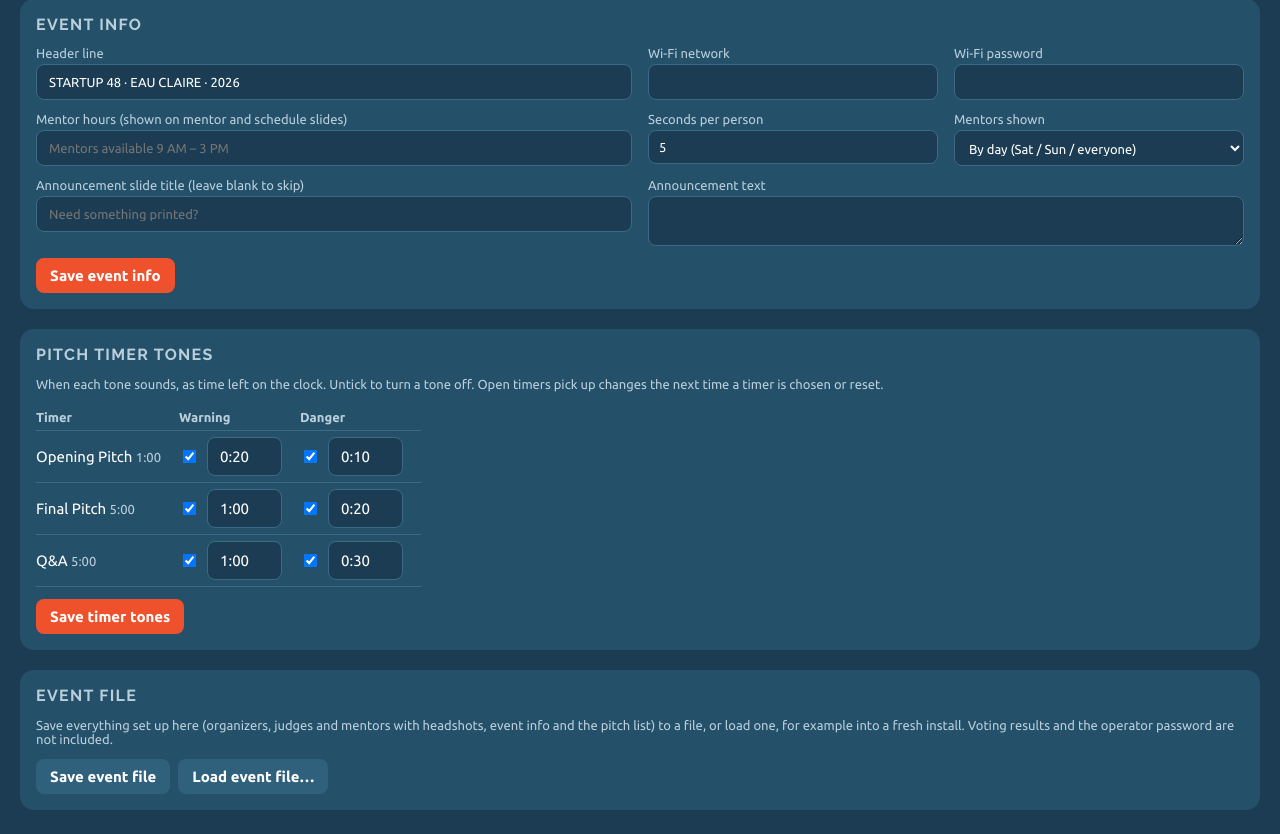
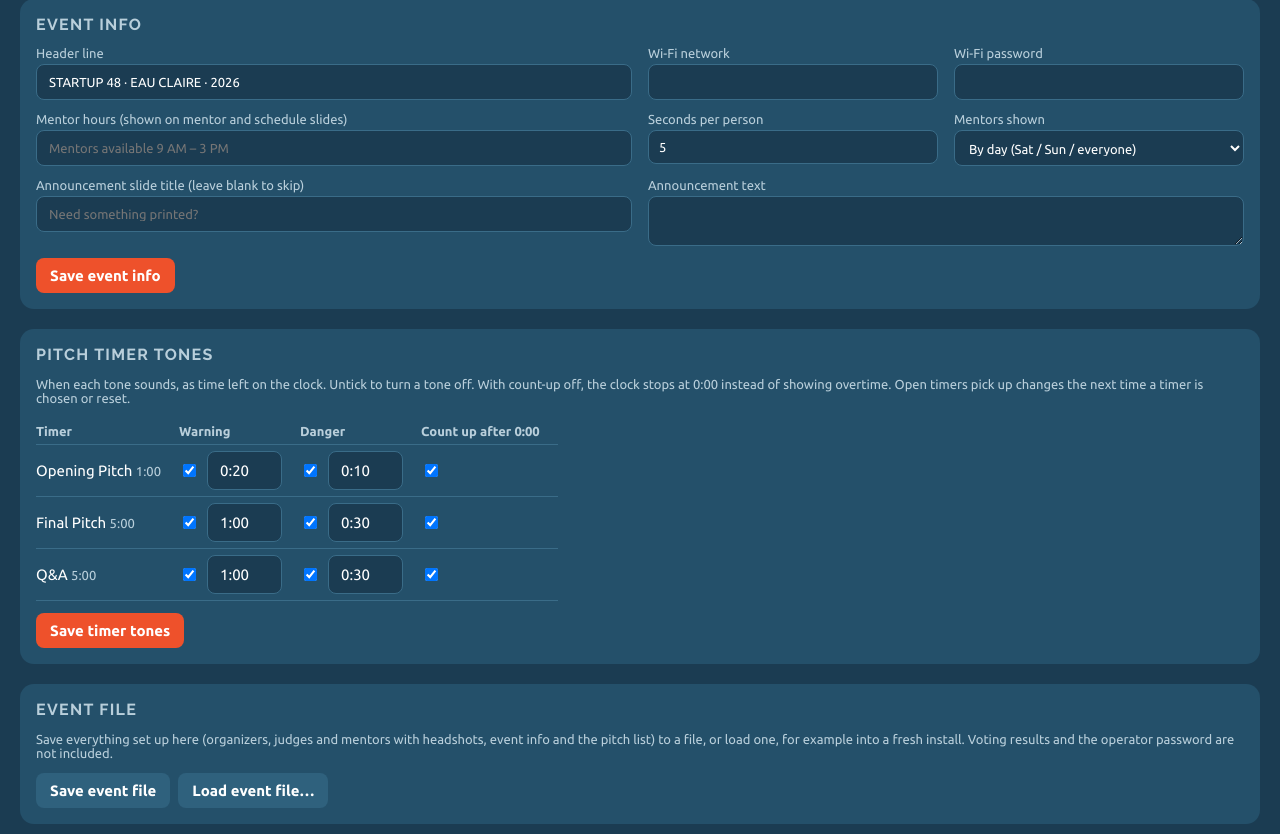
Before and after one commit to robword/s48, a PHP site: page /admin/ in a window 1280 px wide. Shown: the part 626-1460 px from the top of the page. Run offline with PHP 8.4, Linux system fonts and the light colour scheme; the visitor is signed in with stand-in values (Sample User, id 1); data that the repository does not hold is empty.

Commit message:
Timer tones: Final Danger default 0:30, per-timer count-up switch
Final Pitch's Danger tone now defaults to 0:30. Each timer gets a
"Count up after 0:00" checkbox (on by default): with it off the clock
holds at 0:00, flashing red, instead of showing +overtime. Link timers
keep counting up.

Co-Authored-By: Claude Opus 5.5 <noreply@anthropic.com>

```diff
--- a/event-manager/admin/index.php
+++ b/event-manager/admin/index.php
@@ -263,14 +263,14 @@ $csrf = s48_csrf_token();
 
     <section class="sc-info">
       <h2>Pitch timer tones</h2>
-      <p class="muted">When each tone sounds, as time left on the clock. Untick to turn a tone off. Open timers pick up changes the next time a timer is chosen or reset.</p>
+      <p class="muted">When each tone sounds, as time left on the clock. Untick to turn a tone off. With count-up off, the clock stops at 0:00 instead of showing overtime. Open timers pick up changes the next time a timer is chosen or reset.</p>
       <form id="toneForm">
         <table class="tones">
-          <thead><tr><th>Timer</th><th>Warning</th><th>Danger</th></tr></thead>
+          <thead><tr><th>Timer</th><th>Warning</th><th>Danger</th><th>Count up after 0:00</th></tr></thead>
           <tbody>
-            <tr data-timer="opening"><td>Opening Pitch <span class="muted">1:00</span></td><td></td><td></td></tr>
-            <tr data-timer="final"><td>Final Pitch <span class="muted">5:00</span></td><td></td><td></td></tr>
-            <tr data-timer="qa"><td>Q&amp;A <span class="muted">5:00</span></td><td></td><td></td></tr>
+            <tr data-timer="opening"><td>Opening Pitch <span class="muted">1:00</span></td><td></td><td></td><td><input type="checkbox" class="up" aria-label="Opening Pitch counts up after 0:00"></td></tr>
+            <tr data-timer="final"><td>Final Pitch <span class="muted">5:00</span></td><td></td><td></td><td><input type="checkbox" class="up" aria-label="Final Pitch counts up after 0:00"></td></tr>
+            <tr data-timer="qa"><td>Q&amp;A <span class="muted">5:00</span></td><td></td><td></td><td><input type="checkbox" class="up" aria-label="Q&amp;A counts up after 0:00"></td></tr>
           </tbody>
         </table>
         <div class="row"><button class="primary" type="submit">Save timer tones</button><span class="muted" id="toneSaved"></span></div>
@@ -577,13 +577,14 @@ $csrf = s48_csrf_token();
         tr.querySelector('.at[data-tone="' + tone + '"]').value = mmss(v.at);
         tr.classList.toggle('off-' + tone, !v.on);
       });
+      tr.querySelector('.up').checked = ((t[tr.getAttribute('data-timer')] || {}).count_up) !== false;
     });
   }
   $('toneForm').onsubmit = function (e) {
     e.preventDefault();
     var timers = {}, bad = null;
     document.querySelectorAll('#toneForm tr[data-timer]').forEach(function (tr) {
-      var k = tr.getAttribute('data-timer'); timers[k] = {};
+      var k = tr.getAttribute('data-timer'); timers[k] = { count_up: tr.querySelector('.up').checked };
       TONES.forEach(function (tone) {
         var at = parseMmss(tr.querySelector('.at[data-tone="' + tone + '"]').value);
         if (isNaN(at) && !bad) { bad = tr.children[0].firstChild.textContent.trim() + ': enter the ' + tone + ' time as m:ss'; }
--- a/event-manager/inc/showcase.php
+++ b/event-manager/inc/showcase.php
@@ -12,10 +12,10 @@ const S48_GROUPS = ['organizers', 'judges', 'mentors'];
 const S48_MAX_PEOPLE = 60;
 const S48_MAX_PHOTO_BYTES = 1500000;
 // The pitch timer's presets: length in seconds, and when the Warning and Danger tones sound by default
-// (seconds left). Keep in step with PRESETS in timer/index.html.
+// (seconds left). Each can also count up past 0:00 (on by default). Keep in step with PRESETS in timer/index.html.
 const S48_TIMERS = [
     'opening' => ['label' => 'Opening Pitch', 'duration' => 60, 'warning' => 20, 'danger' => 10],
-    'final' => ['label' => 'Final Pitch', 'duration' => 300, 'warning' => 60, 'danger' => 20],
+    'final' => ['label' => 'Final Pitch', 'duration' => 300, 'warning' => 60, 'danger' => 30],
     'qa' => ['label' => 'Q&A', 'duration' => 300, 'warning' => 60, 'danger' => 30],
 ];
 
@@ -42,12 +42,12 @@ function s48_default_timers(): array
 {
     $t = [];
     foreach (S48_TIMERS as $k => $d) {
-        $t[$k] = ['warning' => ['on' => true, 'at' => $d['warning']], 'danger' => ['on' => true, 'at' => $d['danger']]];
+        $t[$k] = ['warning' => ['on' => true, 'at' => $d['warning']], 'danger' => ['on' => true, 'at' => $d['danger']], 'count_up' => true];
     }
     return $t;
 }
 
-/** Validates tone settings for each timer: on/off plus seconds left, inside the timer, Danger after Warning. */
+/** Validates each timer's settings: tones on/off plus seconds left (inside the timer, Danger after Warning), and count-up. */
 function s48_timer_fields($in, array $cur): array
 {
     if (!is_array($in)) {
@@ -63,6 +63,7 @@ function s48_timer_fields($in, array $cur): array
             }
             $out[$k][$tone] = ['on' => !empty($t['on']), 'at' => $at];
         }
+        $out[$k]['count_up'] = (bool) ($in[$k]['count_up'] ?? $cur[$k]['count_up'] ?? true);
         if ($out[$k]['warning']['on'] && $out[$k]['danger']['on'] && $out[$k]['danger']['at'] >= $out[$k]['warning']['at']) {
             throw new S48Error($d['label'] . ': Danger must come after Warning (less time left)');
         }
```
Also changed, not shown: event-manager/timer/index.html (+5 -4 lines), event-manager/README.md.
